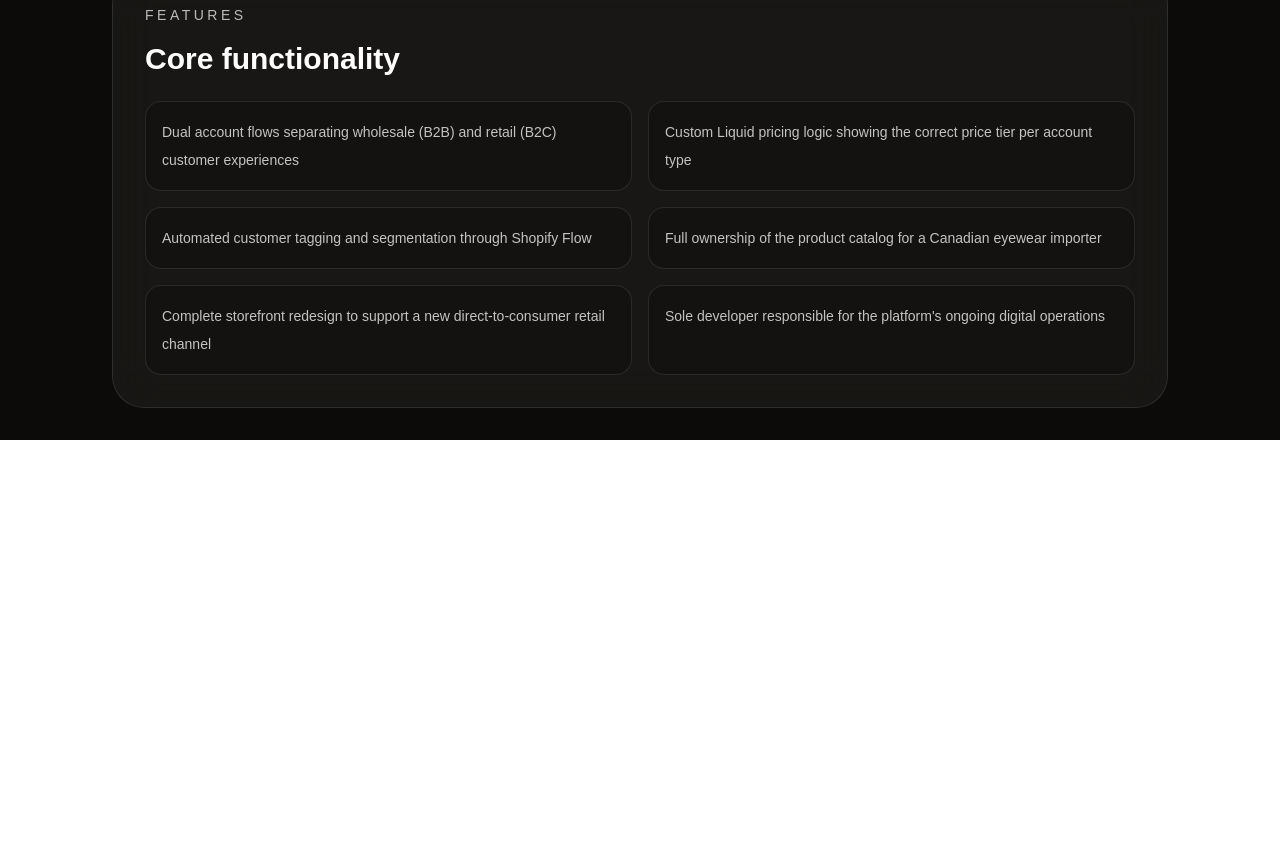
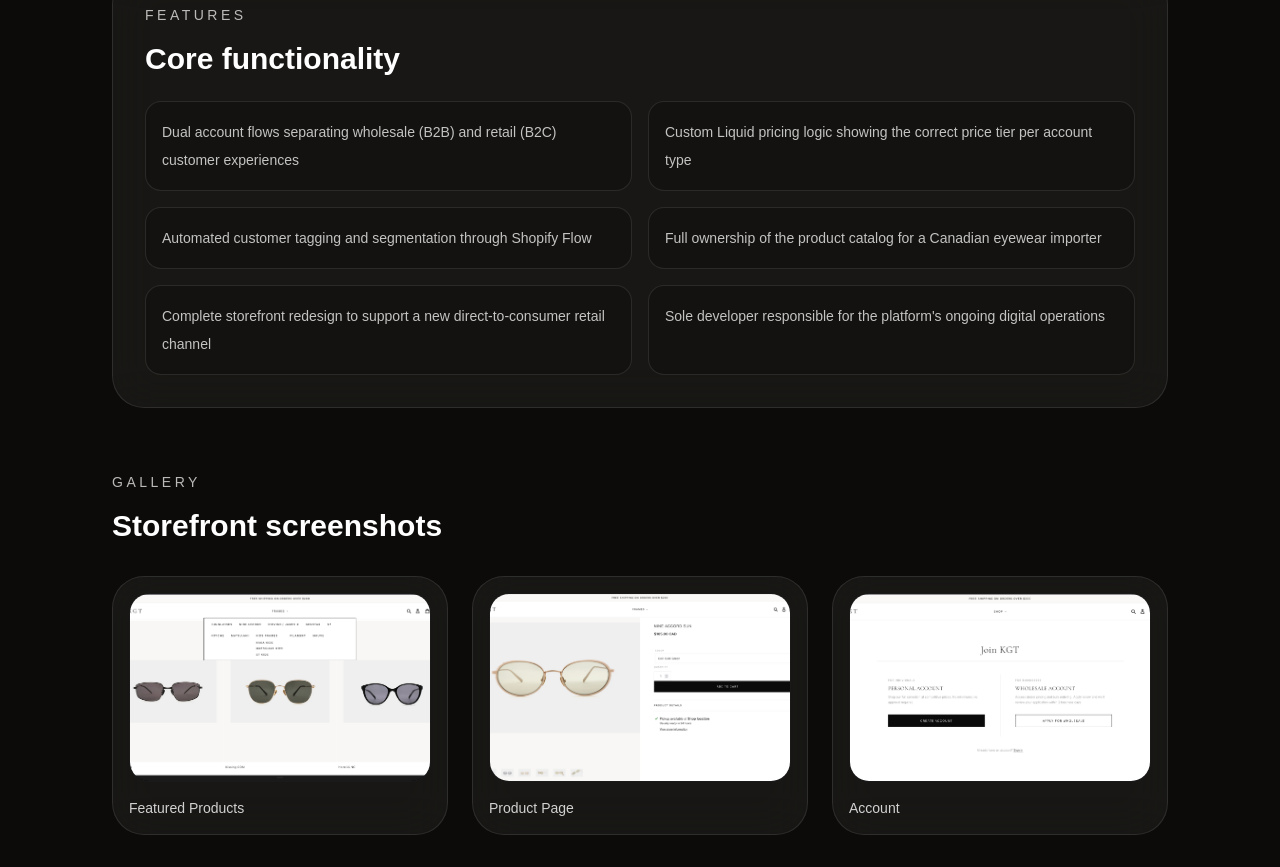
Before and after one commit to RayKang8/personal-portfolio, a Next.js app: page /projects/kgt in a window 1280 px wide. Shown: the part 1589-2456 px from the top of the page. Before the commit the page ends 2029 px from the top, so only its background shows below. Built offline with nearby package versions, Linux system fonts and the light colour scheme.

Commit message:
visual checks

```diff
--- a/app/projects/kgt/page.tsx
+++ b/app/projects/kgt/page.tsx
@@ -83,12 +83,12 @@ export default function KgtProjectPage() {
           </div>
 
           <div className="rounded-[2rem] border border-amber-100/20 bg-gradient-to-br from-stone-200/10 to-amber-100/5 p-4 backdrop-blur-xl">
-            <div className="relative aspect-[16/10] overflow-hidden rounded-[1.5rem] border border-white/10 bg-black">
+            <div className="relative aspect-[16/9] overflow-hidden rounded-[1.5rem] border border-white/10 bg-black">
               <Image
                 src="/projects/kgt/main.png"
                 alt="KGT Eyewear storefront screenshot"
                 fill
-                className="object-contain p-2"
+                className="object-cover"
                 priority
               />
             </div>
@@ -192,7 +192,53 @@ export default function KgtProjectPage() {
             ))}
           </div>
         </section>
+
+        <section className="mt-16">
+          <div className="mb-8">
+            <p className="text-sm uppercase tracking-[0.25em] text-stone-200/80">
+              Gallery
+            </p>
+            <h2 className="mt-4 text-3xl font-bold">Storefront screenshots</h2>
+          </div>
+
+          <div className="grid gap-6 lg:grid-cols-3">
+            <ScreenshotCard
+              src="/projects/kgt/featured.png"
+              alt="KGT Eyewear featured products"
+              title="Featured Products"
+            />
+            <ScreenshotCard
+              src="/projects/kgt/product.png"
+              alt="KGT Eyewear product page"
+              title="Product Page"
+            />
+            <ScreenshotCard
+              src="/projects/kgt/account.png"
+              alt="KGT Eyewear account page"
+              title="Account"
+            />
+          </div>
+        </section>
       </div>
     </main>
   );
 }
+
+function ScreenshotCard({
+  src,
+  alt,
+  title,
+}: {
+  src: string;
+  alt: string;
+  title: string;
+}) {
+  return (
+    <div className="overflow-hidden rounded-[2rem] border border-white/10 bg-white/5 p-4 backdrop-blur-xl">
+      <div className="relative aspect-[16/10] overflow-hidden rounded-[1.25rem] border border-white/10 bg-black">
+        <Image src={src} alt={alt} fill className="object-cover" />
+      </div>
+      <p className="mt-4 text-sm font-medium text-white/80">{title}</p>
+    </div>
+  );
+}
--- a/app/projects/yoke/page.tsx
+++ b/app/projects/yoke/page.tsx
@@ -83,15 +83,18 @@ export default function YokeProjectPage() {
             </div>
           </div>
 
-          <div className="rounded-[2rem] border border-amber-100/20 bg-gradient-to-br from-amber-100/10 to-stone-200/5 p-4 backdrop-blur-xl">
-            <div className="relative aspect-[16/10] overflow-hidden rounded-[1.5rem] border border-white/10 bg-black">
-              <Image
-                src="/projects/yoke/main.png"
-                alt="Yoke app screenshot"
-                fill
-                className="object-contain p-2"
-                priority
-              />
+          <div className="flex items-center justify-center">
+            <div className="relative w-full max-w-[260px]">
+              <div className="absolute inset-0 rounded-[3rem] bg-gradient-to-br from-amber-100/25 to-stone-200/10 blur-2xl" />
+              <div className="relative aspect-[1290/2796] overflow-hidden rounded-[2.5rem] border border-white/10 bg-black shadow-[0_30px_80px_rgba(0,0,0,0.45)]">
+                <Image
+                  src="/projects/yoke/main.png"
+                  alt="Yoke app home screen"
+                  fill
+                  className="object-cover"
+                  priority
+                />
+              </div>
             </div>
           </div>
         </section>
@@ -233,7 +236,58 @@ export default function YokeProjectPage() {
             </div>
           </div>
         </section>
+
+        <section className="mt-16">
+          <div className="mb-8">
+            <p className="text-sm uppercase tracking-[0.25em] text-stone-200/80">
+              Gallery
+            </p>
+            <h2 className="mt-4 text-3xl font-bold">App screenshots</h2>
+          </div>
+
+          <div className="grid grid-cols-2 gap-6 sm:grid-cols-4">
+            <PhoneScreenshot
+              src="/projects/yoke/feed.png"
+              alt="Yoke feed screen"
+              title="Feed"
+            />
+            <PhoneScreenshot
+              src="/projects/yoke/bible.png"
+              alt="Yoke devotional screen"
+              title="Devotional"
+            />
+            <PhoneScreenshot
+              src="/projects/yoke/streak.png"
+              alt="Yoke streak tracking screen"
+              title="Streaks"
+            />
+            <PhoneScreenshot
+              src="/projects/yoke/groups.png"
+              alt="Yoke groups screen"
+              title="Groups"
+            />
+          </div>
+        </section>
       </div>
     </main>
   );
 }
+
+function PhoneScreenshot({
+  src,
+  alt,
+  title,
+}: {
+  src: string;
+  alt: string;
+  title: string;
+}) {
+  return (
+    <div className="flex flex-col items-center">
+      <div className="relative aspect-[1290/2796] w-full overflow-hidden rounded-[1.75rem] border border-white/10 bg-black shadow-[0_20px_50px_rgba(0,0,0,0.35)]">
+        <Image src={src} alt={alt} fill className="object-cover" />
+      </div>
+      <p className="mt-4 text-sm font-medium text-white/80">{title}</p>
+    </div>
+  );
+}
```
